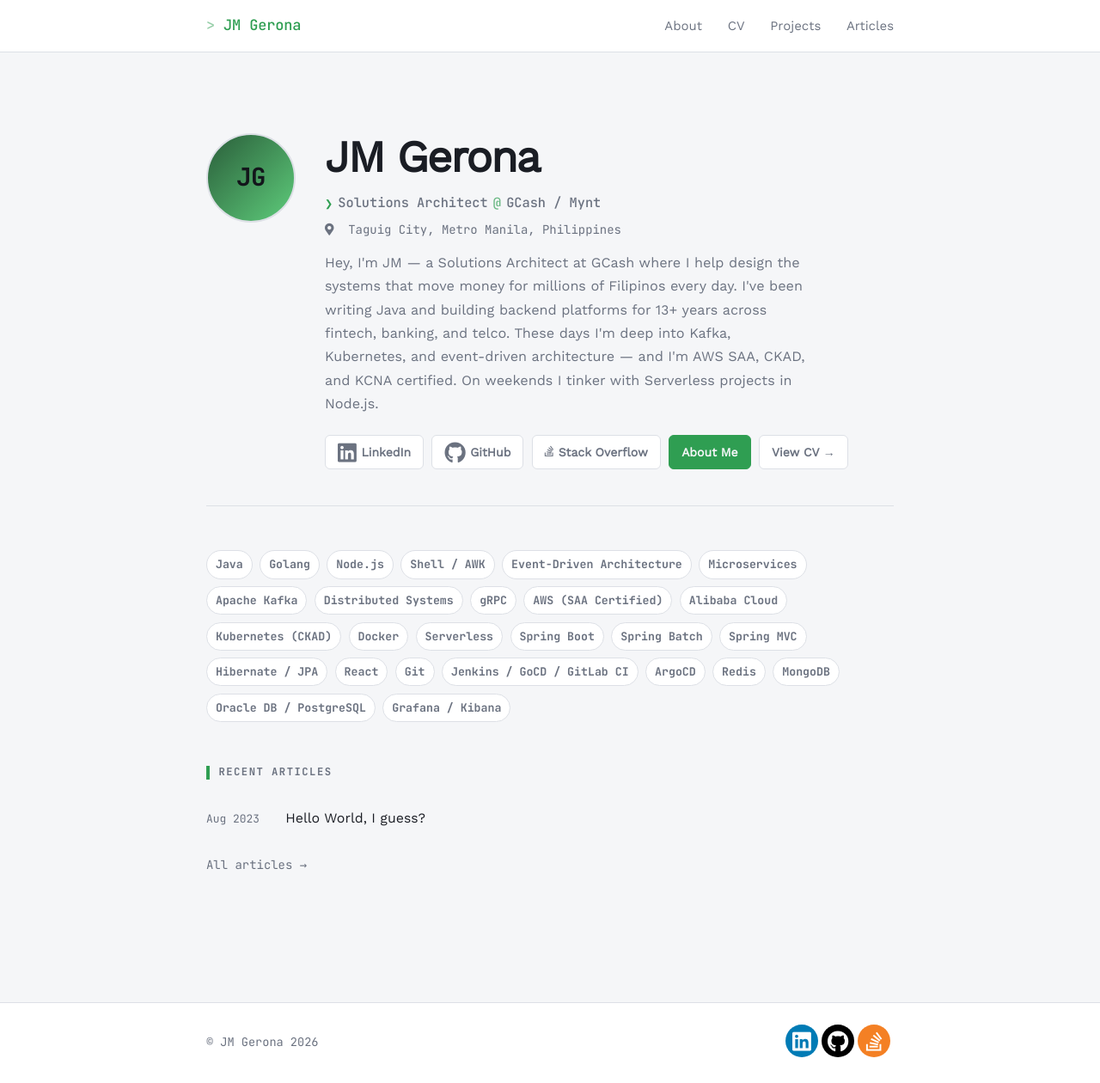
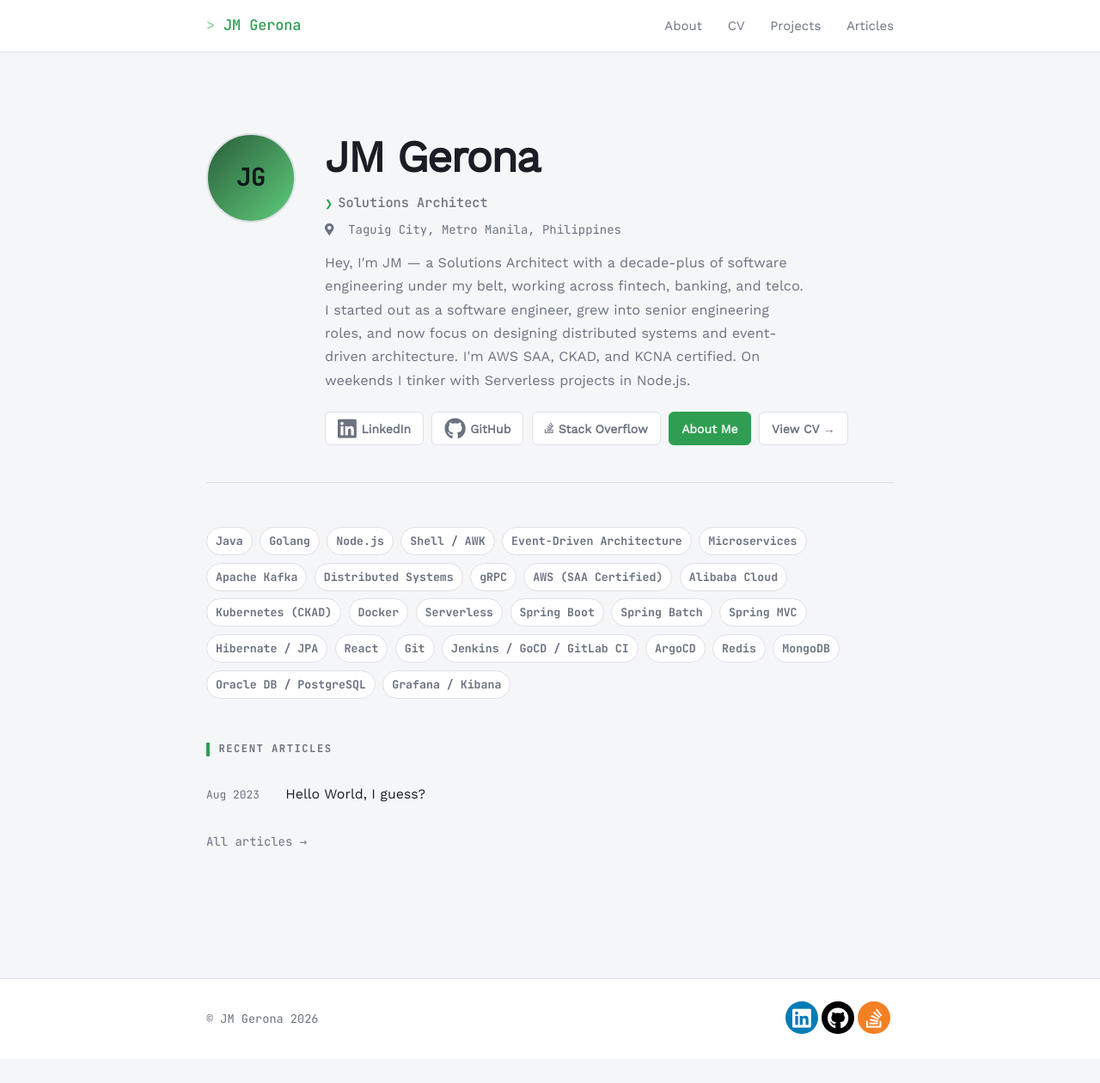
Before and after one commit to hollabalo/hollabalo.github.io, a Jekyll site: the page built from index.md, in a window 1280 px wide and 1260 px high. Shown: the whole window at 86% size. Built offline with Jekyll 4.4.1, drawn with Linux system fonts in a browser that asks for light colours; nearby versions of some CDN libraries.

Commit message:
Remove company-specific mentions from homepage and about page
Homepage: drop GCash/@Mynt from hero role line and bio — just "Solutions Architect",
  mention the SE → Senior SE → SA career path instead
About: replace GCash reference with generic description, emphasize decade+ as
  software/senior engineer before moving into architecture

https://claude.ai/code/session_01YGNcrnCA6E3zRUaDgSKiqk

```diff
--- a/index.md
+++ b/index.md
@@ -11,17 +11,14 @@ published: true
     <p class="hero-role">
       <span class="hero-prompt">❯</span>
       Solutions Architect
-      <span class="hero-at">@</span>
-      GCash / Mynt
     </p>
     <p class="hero-location"><i class="fas fa-map-marker-alt"></i>&nbsp; Taguig City, Metro Manila, Philippines</p>
     <p class="hero-bio">
-      Hey, I'm JM — a Solutions Architect at GCash where I help design the systems
-      that move money for millions of Filipinos every day. I've been writing Java and
-      building backend platforms for 13+ years across fintech, banking, and telco.
-      These days I'm deep into Kafka, Kubernetes, and event-driven architecture —
-      and I'm AWS SAA, CKAD, and KCNA certified. On weekends I tinker with
-      Serverless projects in Node.js.
+      Hey, I'm JM — a Solutions Architect with a decade-plus of software engineering
+      under my belt, working across fintech, banking, and telco. I started out as a software
+      engineer, grew into senior engineering roles, and now focus on designing
+      distributed systems and event-driven architecture. I'm AWS SAA, CKAD, and KCNA
+      certified. On weekends I tinker with Serverless projects in Node.js.
     </p>
     <div class="hero-links">
       <a class="hero-link-btn" href="https://www.linkedin.com/in/jmdgerona" target="_blank">
```
Also changed, not shown: about.md (+5 -4 lines).
